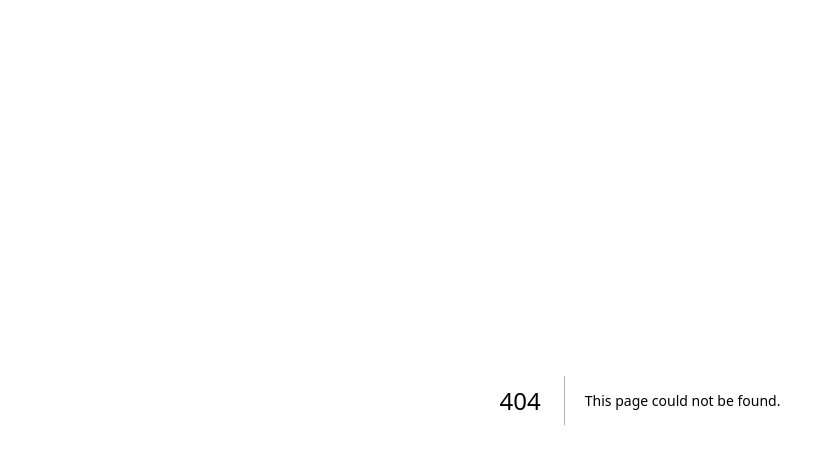
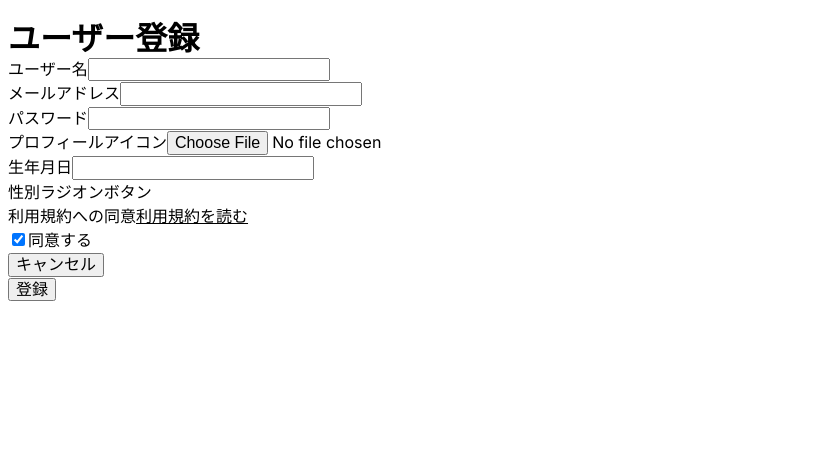
Before and after one commit to t-yaginuma/messages-app, a Next.js app: page /register in a window 1280 px wide. Before the commit this address had no page. Shown: the top 464 px of the page, without its empty margins (0-835 px from the left). Built offline with nearby package versions, Linux system fonts and the light colour scheme; no server answers.

Commit message:
add register page

```diff
--- /dev/null
+++ b/src/app/register/page.tsx
@@ -0,0 +1,89 @@
+"use client";
+
+import React, { useState } from "react";
+import Image from "next/image";
+import styles from "./page.module.css";
+import Link from "next/link";
+
+import TyInput from "@/components/TyInput/TyInput";
+import TyLabel from "@/components/TyLabel/TyLabel";
+import TyHeading from "@/components/TyHeading/TyHeading";
+import TyButton from "@/components/TyButton/TyButton";
+import TyCheckbox from "@/components/TyCheckbox/TyCheckbox";
+import TyFileUpload from "@/components/TyFileUpload/TyFileUpload";
+import TyForm from "@/components/TyForm/TyForm";
+
+import { db } from "@/app/_lib/firebase";
+import { collection, doc, setDoc, addDoc } from "firebase/firestore";
+
+export default function Register() {
+  const [userName, setUserName] = useState("");
+  const [mailAddress, setMailAddress] = useState("");
+  const [password, setPassword] = useState("");
+  const [birthday, setBirthday] = useState("");
+
+  const usersRef = collection(db, "users");
+
+  const submit = async () => {
+    console.log("hit");
+
+    await addDoc(usersRef, {
+      user_name: userName,
+      mail_address: mailAddress,
+      password: password,
+      profile_icon: false,
+      birthday: birthday,
+      gender: "M",
+    });
+  };
+
+  return (
+    <>
+      <TyHeading type="h1" label="ユーザー登録" />
+      <TyForm>
+        <TyLabel label="ユーザー名">
+          <TyInput
+            onChange={(e) => {
+              setUserName(e.target.value);
+            }}
+          />
+        </TyLabel>
+        <TyLabel label="メールアドレス">
+          <TyInput
+            onChange={(e) => {
+              setMailAddress(e.target.value);
+            }}
+          />
+        </TyLabel>
+        <TyLabel label="パスワード">
+          <TyInput
+            onChange={(e) => {
+              setPassword(e.target.value);
+            }}
+          />
+        </TyLabel>
+        <TyLabel label="プロフィールアイコン">
+          <TyFileUpload />
+        </TyLabel>
+        <TyLabel label="生年月日">
+          <TyInput
+            onChange={(e) => {
+              setBirthday(e.target.value);
+            }}
+          />
+        </TyLabel>
+        <TyLabel label="性別">ラジオンボタン</TyLabel>
+        <TyLabel label="利用規約への同意">
+          <Link href="https://www.notion.so/a714620bbd8740d1ac98f2326fbd0bbc?pvs=21">
+            利用規約を読む
+          </Link>
+
+          <TyCheckbox label="同意する"></TyCheckbox>
+        </TyLabel>
+
+        <TyButton label="キャンセル" />
+      </TyForm>
+      <TyButton label="登録" onClick={submit} />
+    </>
+  );
+}
```
